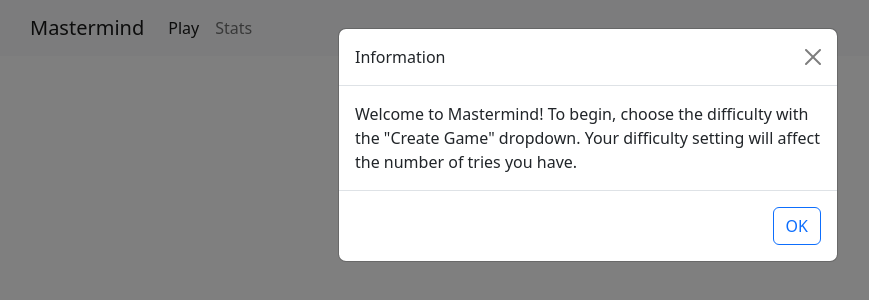
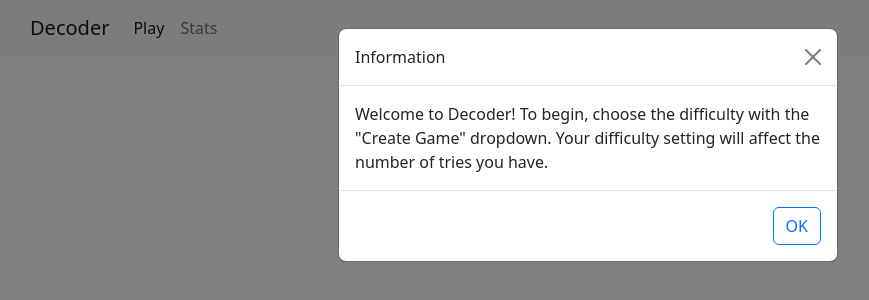
Before and after one commit to ajuvonen/decoder, a React (Vite) app: page / in a window 1280 px wide. Both pictures are taken after a click on the button "Recoil". Shown: the top 300 px of the page, without its empty margins (52-921 px from the left). Built offline with nearby package versions, Linux system fonts and the light colour scheme.

Commit message:
Change project name

```diff
--- a/index.html
+++ b/index.html
@@ -3,7 +3,7 @@
   <head>
     <meta charset="UTF-8" />
     <meta name="viewport" content="width=device-width, initial-scale=1.0" />
-    <title>Mastermind</title>
+    <title>Decoder</title>
   </head>
   <body>
     <div id="root" lang="en-US"></div>
--- a/package.json
+++ b/package.json
@@ -1,5 +1,5 @@
 {
-  "name": "mastermind",
+  "name": "decoder",
   "private": true,
   "version": "1.0.0",
   "type": "module",
--- a/src/components/Navbar.tsx
+++ b/src/components/Navbar.tsx
@@ -16,7 +16,7 @@ export const Navbar = () => {
       <Container fluid="lg">
         <NavbarBS.Brand>
           <Nav.Link to="/" as={NavLink}>
-            Mastermind
+            Decoder
           </Nav.Link>
         </NavbarBS.Brand>
           {!!currentPath && (
--- a/src/pages/Home.tsx
+++ b/src/pages/Home.tsx
@@ -8,7 +8,7 @@ export const Home = () => {
     <>
       <h1 className="mt-5">Welcome</h1>
       <p className="mt-3">
-        Mastermind is a classic game of deduction where you try to guess the
+        Decoder (aka Mastermind, aka Code breaker) is a classic game of deduction where you try to guess the
         correct hidden color combination. Choose your colors, then observe the
         hint given. The green number represents the number of colors that were on
         their right place, whereas the orange number represents correct colors in
--- a/src/pages/context-api/Play.tsx
+++ b/src/pages/context-api/Play.tsx
@@ -36,7 +36,7 @@ export default function Play() {
 
   return (
     <>
-      <h1 className="mt-5">Become a Mastermind</h1>
+      <h1 className="mt-5">Become a Master Decoder</h1>
       <DropdownButton className="mt-3" title="Create Game">
         <Dropdown.Item onClick={() => confirmCreateGame(false)}>
           Easy (five colors)
@@ -52,7 +52,7 @@ export default function Play() {
           instructionShown: true,
         }))}
       >
-        Welcome to Mastermind! To begin, choose the difficulty with the "Create Game" dropdown.
+        Welcome to Decoder! To begin, choose the difficulty with the "Create Game" dropdown.
         Your difficulty setting will affect the number of tries you have.
       </InfoModal>
       <GameBoard />
--- a/src/pages/recoil/Play.tsx
+++ b/src/pages/recoil/Play.tsx
@@ -39,7 +39,7 @@ export default function Play() {
 
   return (
     <>
-      <h1 className="mt-5">Become a Mastermind</h1>
+      <h1 className="mt-5">Become a Decoder</h1>
       <DropdownButton className="mt-3" title="Create Game">
         <Dropdown.Item onClick={() => confirmCreateGame(false)}>
           Easy (five colors)
@@ -55,7 +55,7 @@ export default function Play() {
           instructionShown: true,
         }))}
       >
-        Welcome to Mastermind! To begin, choose the difficulty with the "Create Game" dropdown.
+        Welcome to Decoder! To begin, choose the difficulty with the "Create Game" dropdown.
         Your difficulty setting will affect the number of tries you have.
       </InfoModal>
       <GameBoard />
--- a/src/pages/redux/Play.tsx
+++ b/src/pages/redux/Play.tsx
@@ -40,7 +40,7 @@ export default function Play() {
 
   return (
     <>
-      <h1 className="mt-5">Become a Mastermind</h1>
+      <h1 className="mt-5">Become a Decoder</h1>
       <DropdownButton className="mt-3" title="Create Game">
         <Dropdown.Item onClick={() => confirmCreateGame(false)}>
           Easy (five colors)
@@ -53,7 +53,7 @@ export default function Play() {
         show={!settings.instructionShown}
         onCloseModal={() => dispatch(setInstructionShown())}
       >
-        Welcome to Mastermind! To begin, choose the difficulty with the "Create Game" dropdown.
+        Welcome to Decoder! To begin, choose the difficulty with the "Create Game" dropdown.
         Your difficulty setting will affect the number of tries you have.
       </InfoModal>
       <GameBoard />
```
Also changed, not shown: 1 other file (tests, documents, lock files or other folders).
